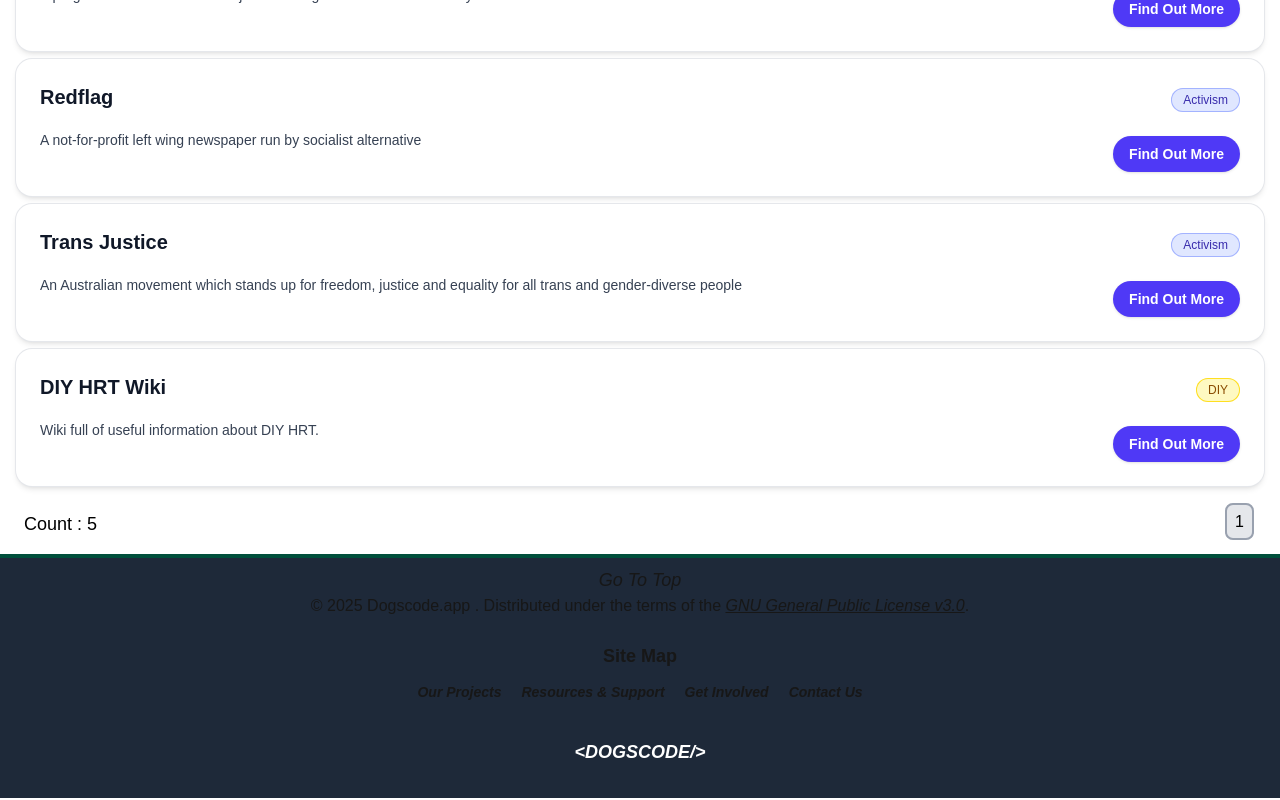
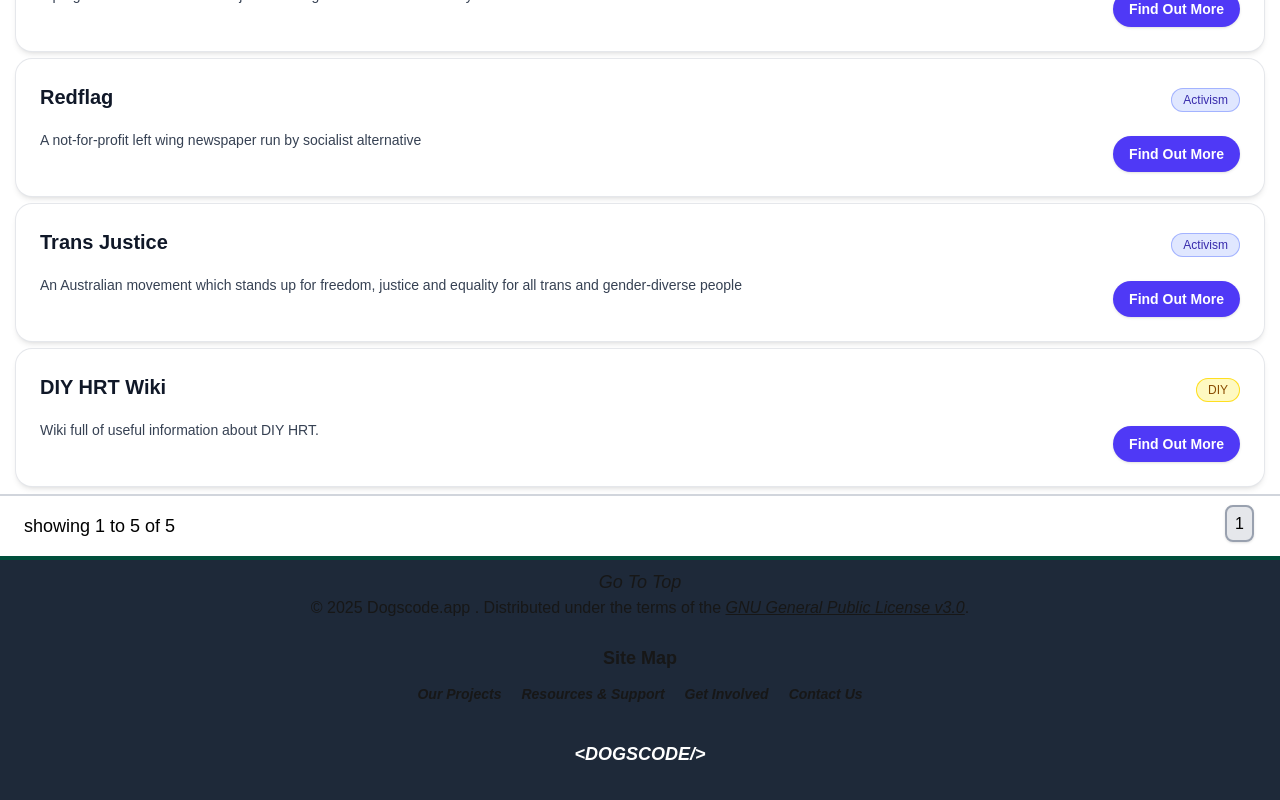
Before and after one commit to ml-sutton/dogscode, a Next.js app in the folder code/: page /resources in a window 1280 px wide. Shown: the part 483-1283 px from the top of the page. Built offline with nearby package versions, Linux system fonts and the light colour scheme.

Commit message:
am I goated with the sauce?

```diff
--- a/code/src/components/resources/paginator.tsx
+++ b/code/src/components/resources/paginator.tsx
@@ -12,11 +12,14 @@
 {
   const pagesNeeded = Math.ceil(count/pageSize);
   const pageNumbers = Array.from({length:pagesNeeded},(_,i)=>i+1);
+  const showingMin = (selected-1)*pageSize+1
+  const remaining = count-(pageSize*selected)
+  const showingMax = remaining<pageSize?count:selected*pageSize
   return (
-    <div className="w-screen text-black flex justify-between px-6 py-4">
-      <div className=""><h1 className="text-lg">Count : {count}</h1></div>
+    <div className="w-screen text-black flex justify-between px-6 py-4 border-t-2 border-gray-300">
+      <div className=""><h1 className="text-lg">showing {showingMin} to {count>pageSize?showingMax:count} of {count}</h1></div>
       <div className="">
-        {pageNumbers.map((number, key)=>(<a className={`border-2 border-gray-300 p-2 mx-0.5 rounded-lg cursor-pointer ${number==selected?"bg-gray-200 border-gray-400":""}`}  onClick={()=>setPageNumber(number)} key={key}>{number}</a>))}
+        {pageNumbers.map((number, key)=>(<a className={`border-2 border-gray-300 p-2 mx-0.5 rounded-lg cursor-pointer shadow-sm ${number==selected?"bg-gray-200 border-gray-400":""}`}  onClick={()=>setPageNumber(number)} key={key}>{number}</a>))}
       </div>
     </div>
   )
```
